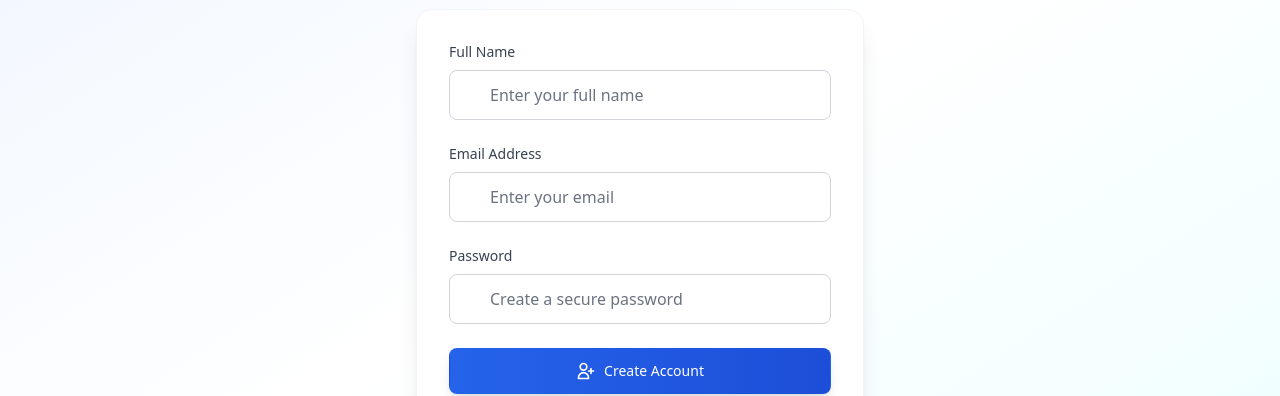
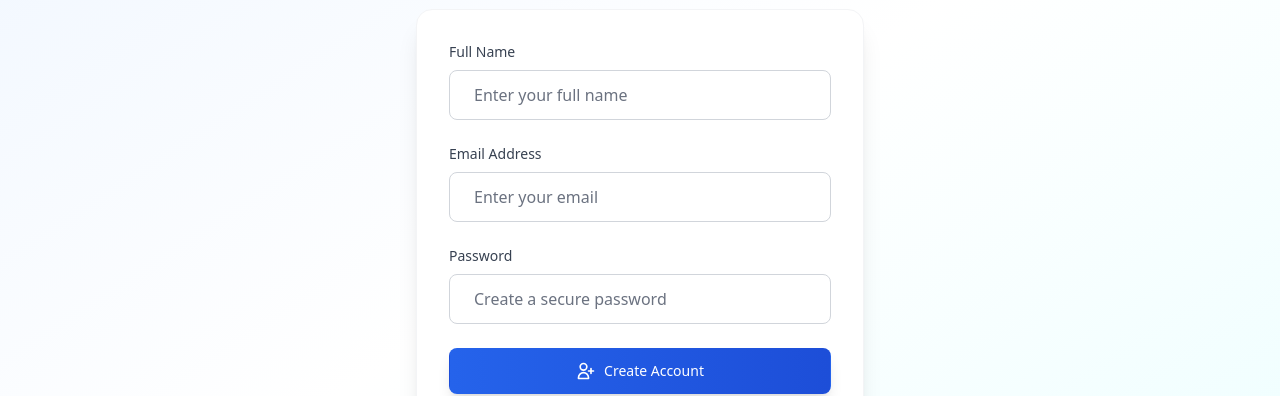
Before and after one commit to Kitsanaz-dev/easy-job-frontend, a React (Vite) app: page /register in a window 1280 px wide. Shown: the part 219-615 px from the top of the page. Built offline with nearby package versions, Linux system fonts and the light colour scheme.

Commit message:
fix some padding

```diff
--- a/src/page/LoginPage.jsx
+++ b/src/page/LoginPage.jsx
@@ -104,7 +104,7 @@ const LoginPage = () => {
                   placeholder="Enter your email"
                   value={email}
                   onChange={(e) => setEmail(e.target.value)}
-                  className="appearance-none relative block w-full pl-4 pr-3 py-3 border border-gray-300 placeholder-gray-500 text-gray-900 rounded-lg focus:outline-none focus:ring-2 focus:ring-indigo-500 focus:border-indigo-500 focus:z-10 transition-all duration-200 hover:border-gray-400"
+                  className="appearance-none relative block w-full pl-6 pr-3 py-3 border border-gray-300 placeholder-gray-500 text-gray-900 rounded-lg focus:outline-none focus:ring-2 focus:ring-indigo-500 focus:border-indigo-500 focus:z-10 transition-all duration-200 hover:border-gray-400"
                 />
               </div>
             </div>
@@ -143,7 +143,7 @@ const LoginPage = () => {
                   placeholder="Enter your password"
                   value={password}
                   onChange={(e) => setPassword(e.target.value)}
-                  className="appearance-none relative block w-full pl-10 pr-10 py-3 border border-gray-300 placeholder-gray-500 text-gray-900 rounded-lg
+                  className="appearance-none relative block w-full pl-6 pr-10 py-3 border border-gray-300 placeholder-gray-500 text-gray-900 rounded-lg
                      focus:outline-none focus:ring-2 focus:ring-indigo-500 focus:border-indigo-500 focus:z-10
                      transition-all duration-200 hover:border-gray-400"
                 />
--- a/src/page/RegisterPage.jsx
+++ b/src/page/RegisterPage.jsx
@@ -73,7 +73,7 @@ const RegisterPage = () => {
                                     placeholder="Enter your full name"
                                     value={name}
                                     onChange={(e) => setName(e.target.value)}
-                                    className="appearance-none relative block w-full pl-10 pr-3 py-3 border border-gray-300 placeholder-gray-500 text-gray-900 rounded-lg focus:outline-none focus:ring-2 focus:ring-blue-500 focus:border-blue-500 focus:z-10 transition-all duration-200 hover:border-gray-400"
+                                    className="appearance-none relative block w-full pl-6 pr-3 py-3 border border-gray-300 placeholder-gray-500 text-gray-900 rounded-lg focus:outline-none focus:ring-2 focus:ring-blue-500 focus:border-blue-500 focus:z-10 transition-all duration-200 hover:border-gray-400"
                                 />
                             </div>
                         </div>
@@ -96,7 +96,7 @@ const RegisterPage = () => {
                                     placeholder="Enter your email"
                                     value={email}
                                     onChange={(e) => setEmail(e.target.value)}
-                                    className="appearance-none relative block w-full pl-10 pr-3 py-3 border border-gray-300 placeholder-gray-500 text-gray-900 rounded-lg focus:outline-none focus:ring-2 focus:ring-blue-500 focus:border-blue-500 focus:z-10 transition-all duration-200 hover:border-gray-400"
+                                    className="appearance-none relative block w-full pl-6 pr-3 py-3 border border-gray-300 placeholder-gray-500 text-gray-900 rounded-lg focus:outline-none focus:ring-2 focus:ring-blue-500 focus:border-blue-500 focus:z-10 transition-all duration-200 hover:border-gray-400"
                                 />
                             </div>
                         </div>
@@ -119,7 +119,7 @@ const RegisterPage = () => {
                                     placeholder="Create a secure password"
                                     value={password}
                                     onChange={(e) => setPassword(e.target.value)}
-                                    className="appearance-none relative block w-full pl-10 pr-3 py-3 border border-gray-300 placeholder-gray-500 text-gray-900 rounded-lg focus:outline-none focus:ring-2 focus:ring-blue-500 focus:border-blue-500 focus:z-10 transition-all duration-200 hover:border-gray-400"
+                                    className="appearance-none relative block w-full pl-6 pr-3 py-3 border border-gray-300 placeholder-gray-500 text-gray-900 rounded-lg focus:outline-none focus:ring-2 focus:ring-blue-500 focus:border-blue-500 focus:z-10 transition-all duration-200 hover:border-gray-400"
                                 />
                             </div>
                         </div>
```
